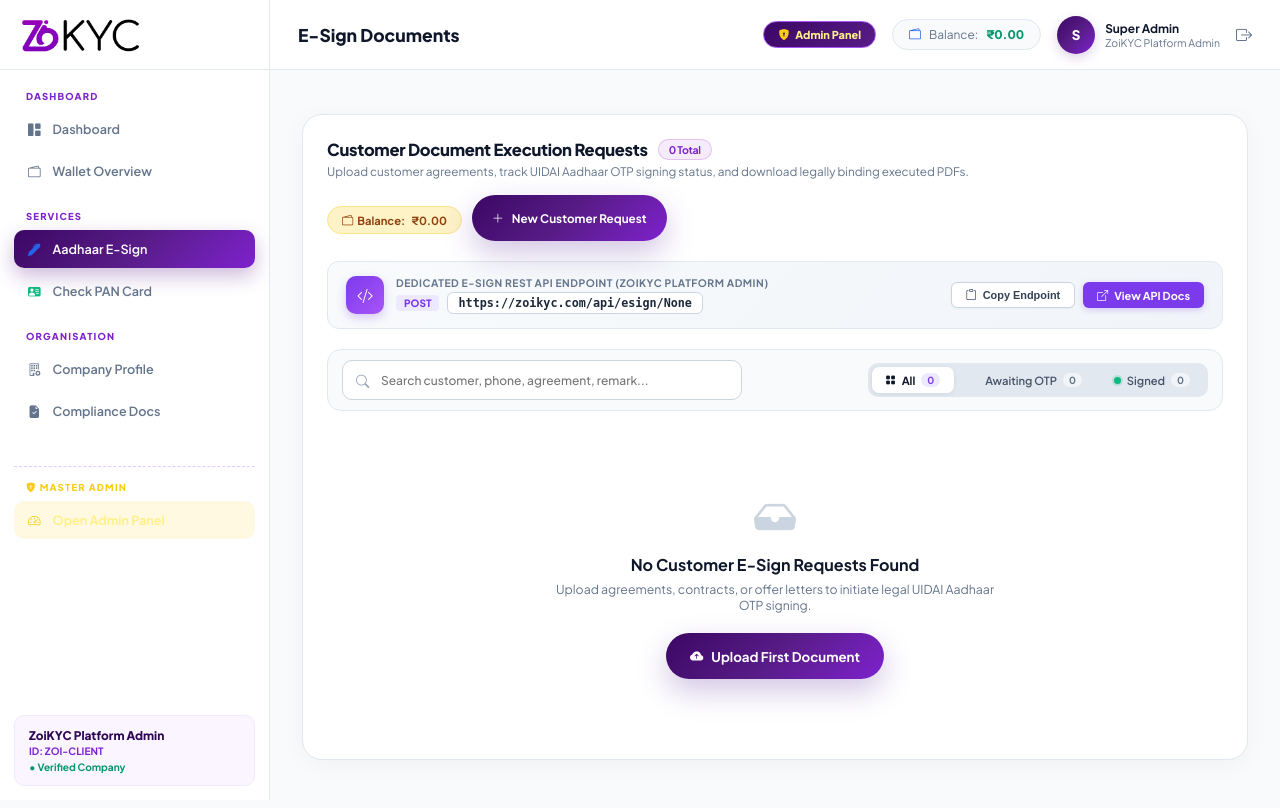
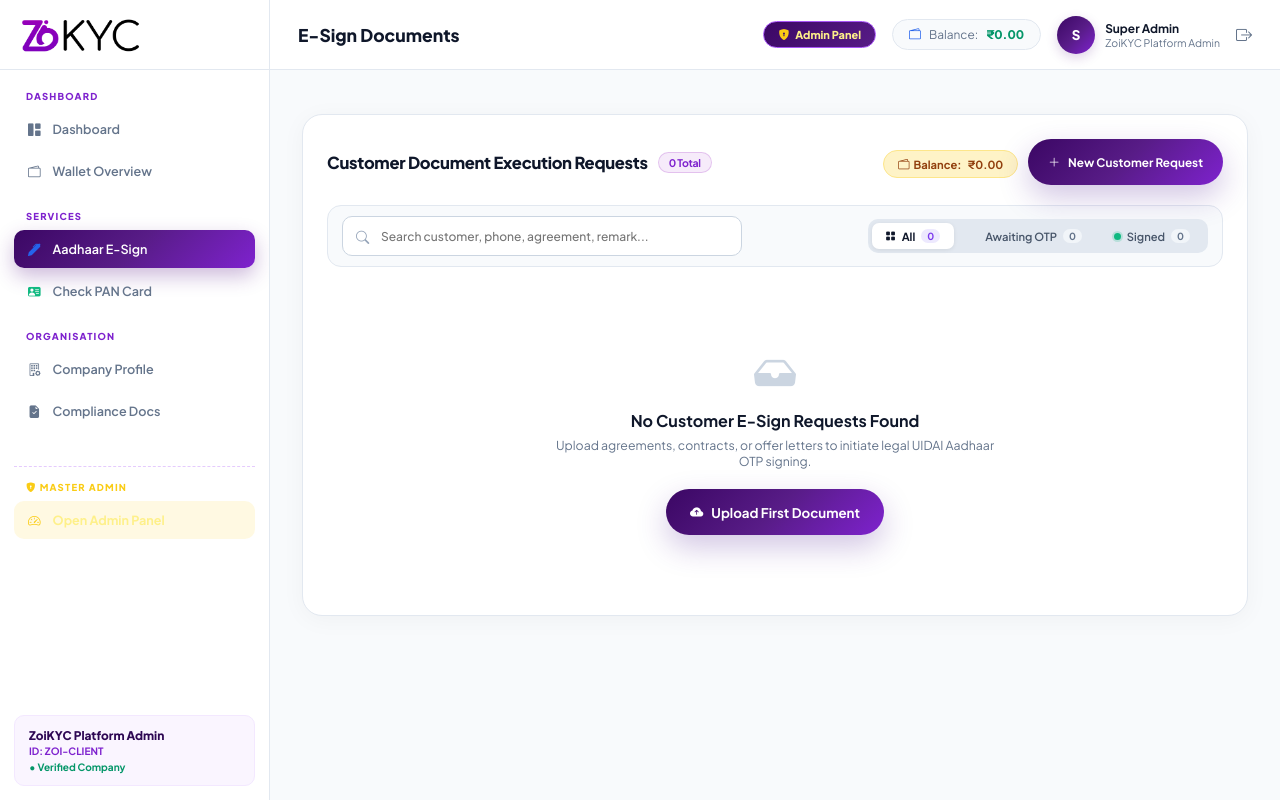
Before and after one commit to vijayvaishnav1011/zoikyc, a Flask app: page /esign in a window 1280 px wide. Run offline with Flask 3, Linux system fonts and the light colour scheme; a user stored in the database is signed in; data comes from the database, SQL or seed files in the repository; data that the repository does not hold is empty.

Commit message:
clean: remove verbose subtitles, unapproved pricing text, and redundant API boxes for clean minimalist UI

```diff
--- a/app/company/routes.py
+++ b/app/company/routes.py
@@ -16,13 +16,13 @@ def profile():
         flash("No organisation associated with this user.", "danger")
         return redirect(url_for('dashboard.index'))
 
+    is_verified = (company.status == 'active')
+
     form = CompanyProfileForm(obj=company)
     if form.company_name.data is None:
         form.company_name.data = company.name
 
     if form.validate_on_submit():
-        is_verified = (company.status == 'active')
-
         # Only allow changing legal credentials if organisation is not yet verified
         if not is_verified:
             company.name = form.company_name.data.strip()
--- a/app/templates/admin/company_detail.html
+++ b/app/templates/admin/company_detail.html
@@ -585,7 +585,7 @@ function testCvlConnection(companyId) {
 <div class="card" style="margin-top: 24px;">
   <div class="saas-page-title-group" style="margin-bottom: 18px;">
     <h3>
-      <span>Recent Transaction Ledger</span>
+      <span>Recent Transactions</span>
       <span class="saas-count-badge">{{ transactions | length }} Recent</span>
     </h3>
   </div>
@@ -634,7 +634,7 @@ function testCvlConnection(companyId) {
   {% else %}
   <div
     style="text-align: center; padding: 36px 20px; color: var(--text-muted); background: #f8fafc; border-radius: 12px; border: 1.5px dashed #cbd5e1;">
-    <p style="margin: 0; font-size: 0.88rem;">No transaction ledger entries recorded for this client organisation yet.
+    <p style="margin: 0; font-size: 0.88rem;">No transactions recorded for this client organisation yet.
     </p>
   </div>
   {% endif %}
--- a/app/templates/admin/index.html
+++ b/app/templates/admin/index.html
@@ -199,7 +199,7 @@
     </div>
     <a href="{{ url_for('admin.transactions') }}"
       style="color: var(--tiancai-blue); font-weight: 700; text-decoration: none; font-size: 0.85rem;">
-      Full Ledger <i class="bi bi-arrow-right"></i>
+      All Transactions <i class="bi bi-arrow-right"></i>
     </a>
   </div>
 
--- a/app/templates/client/esign.html
+++ b/app/templates/client/esign.html
@@ -13,9 +13,6 @@
         <span>Customer Document Execution Requests</span>
         <span class="saas-count-badge">{{ counts.all }} Total</span>
       </h3>
-      <div class="saas-page-subtitle">
-        Upload customer agreements, track UIDAI Aadhaar OTP signing status, and download legally binding executed PDFs.
-      </div>
     </div>
 
     <!-- Right Header Actions (Float Pill & New Request Button) -->
@@ -27,32 +24,6 @@
 
       <a href="{{ url_for('esign.upload') }}" class="btn-purple-pill" style="width: auto; padding: 9px 20px; font-size: 0.84rem; text-decoration: none;">
         <i class="bi bi-plus-lg"></i> New Customer Request
-      </a>
-    </div>
-  </div>
-
-  <!-- Dedicated REST API Endpoint Card -->
-  <div style="background: linear-gradient(135deg, #f8fafc 0%, #f1f5f9 100%); border: 1px solid #e2e8f0; border-radius: 12px; padding: 14px 18px; margin-bottom: 20px; display: flex; align-items: center; justify-content: space-between; flex-wrap: wrap; gap: 12px;">
-    <div style="display: flex; align-items: center; gap: 12px; flex: 1; min-width: 280px;">
-      <div style="width: 38px; height: 38px; border-radius: 10px; background: linear-gradient(135deg, #7c3aed, #a855f7); color: #fff; display: flex; align-items: center; justify-content: center; font-size: 1.15rem; flex-shrink: 0; box-shadow: 0 4px 10px rgba(124, 58, 237, 0.25);">
-        <i class="bi bi-code-slash"></i>
-      </div>
-      <div>
-        <div style="font-size: 0.74rem; font-weight: 700; text-transform: uppercase; letter-spacing: 0.5px; color: #64748b;">
-          Dedicated E-Sign REST API Endpoint ({{ company.name }})
-        </div>
-        <div style="display: flex; align-items: center; gap: 8px; margin-top: 3px; flex-wrap: wrap;">
-          <span style="font-size: 0.72rem; font-weight: 800; background: #ede9fe; color: #7c3aed; padding: 2px 8px; border-radius: 4px;">POST</span>
-          <code id="esignApiEndpointText" style="font-size: 0.84rem; font-family: monospace; color: #1e293b; background: #ffffff; padding: 3px 10px; border-radius: 6px; border: 1px solid #cbd5e1; font-weight: 700;">https://zoikyc.com/api/esign/{{ company.api_key or company.client_id }}</code>
-        </div>
-      </div>
-    </div>
-    <div style="display: flex; gap: 8px; align-items: center;">
-      <button type="button" onclick="copyEsignEndpoint()" id="btnCopyEsignEndpoint" class="btn btn-sm" style="background: #ffffff; color: #334155; border: 1px solid #cbd5e1; font-size: 0.78rem; font-weight: 700; padding: 6px 14px; border-radius: 6px; display: inline-flex; align-items: center; gap: 6px; box-shadow: 0 1px 3px rgba(0,0,0,0.04);">
-        <i class="bi bi-clipboard"></i> Copy Endpoint
-      </button>
-      <a href="/api/esign/{{ company.api_key or company.client_id }}" target="_blank" class="btn btn-sm" style="background: #7c3aed; color: #ffffff; font-size: 0.78rem; font-weight: 700; padding: 6px 14px; border-radius: 6px; display: inline-flex; align-items: center; gap: 6px; text-decoration: none; box-shadow: 0 2px 6px rgba(124, 58, 237, 0.25);">
-        <i class="bi bi-box-arrow-up-right"></i> View API Docs
       </a>
     </div>
   </div>
@@ -279,26 +250,6 @@
 
 {% block extra_js %}
 <script>
-function copyEsignEndpoint() {
-  const codeEl = document.getElementById('esignApiEndpointText');
-  if (!codeEl) return;
-  const text = codeEl.innerText.trim();
-  navigator.clipboard.writeText(text).then(() => {
-    const btn = document.getElementById('btnCopyEsignEndpoint');
-    if (!btn) return;
-    const originalHTML = btn.innerHTML;
-    btn.innerHTML = '<i class="bi bi-check2"></i> Copied!';
-    btn.style.borderColor = '#10b981';
-    btn.style.color = '#059669';
-    setTimeout(() => {
-      btn.innerHTML = originalHTML;
-      btn.style.borderColor = '#cbd5e1';
-      btn.style.color = '#334155';
-    }, 2000);
-  }).catch(() => {
-    prompt('Copy API Endpoint:', text);
-  });
-}
 
 function copySignLink(url, btn) {
   if (!url) return;
--- a/app/templates/client/wallet.html
+++ b/app/templates/client/wallet.html
@@ -27,7 +27,7 @@
 
 <div class="card">
   <div style="display: flex; justify-content: space-between; align-items: center; margin-bottom: 20px; flex-wrap: wrap; gap: 10px;">
-    <h3 style="font-size: 1.05rem; font-weight: 800; color: var(--text-dark);">Recent Ledger Transactions</h3>
+    <h3 style="font-size: 1.05rem; font-weight: 800; color: var(--text-dark);">Recent Wallet Transactions</h3>
     <a href="{{ url_for('wallet.transactions') }}" style="color: var(--tiancai-blue); font-weight: 700; text-decoration: none; font-size: 0.85rem;">
       View All Transactions <i class="bi bi-arrow-right"></i>
     </a>
--- a/app/templates/client/wallet_transactions.html
+++ b/app/templates/client/wallet_transactions.html
@@ -7,8 +7,8 @@
 <div class="card">
   <div style="display: flex; justify-content: space-between; align-items: center; flex-wrap: wrap; gap: 16px; margin-bottom: 20px;">
     <div>
-      <h3 style="font-size: 1.05rem; font-weight: 800; color: var(--text-dark);">Immutable Wallet Ledger</h3>
-      <p style="font-size: 0.82rem; color: var(--text-muted);">Audited transaction history with balance snapshots.</p>
+      <h3 style="font-size: 1.05rem; font-weight: 800; color: var(--text-dark);">Wallet Transactions</h3>
+      <p style="font-size: 0.82rem; color: var(--text-muted);">Complete record of all credits, debits, and balance updates.</p>
     </div>
 
     <div style="display: flex; gap: 8px; flex-wrap: wrap;">
```
Also changed, not shown: app/templates/admin/transactions.html (+4 -4 lines), app/templates/client/dashboard.html (+5 -20 lines).
